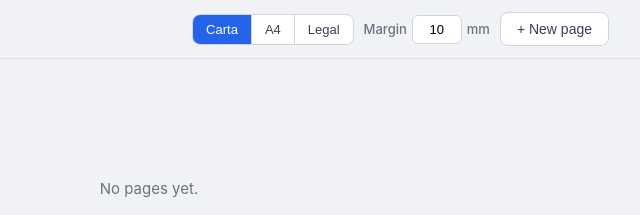
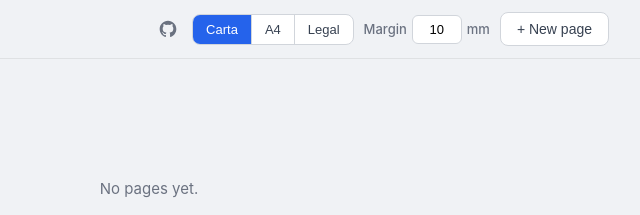
Before and after one commit to IsaiasUziel/printer, an Astro site: page / in a window 1280 px wide. Shown: the top 215 px of the page, 491-1131 px from the left. Built offline with nearby package versions, Linux system fonts and the light colour scheme; Astro itself is replaced by a stand-in of ours.

Commit message:
feat: add GitHub repo link to header

```diff
--- a/src/components/App.tsx
+++ b/src/components/App.tsx
@@ -110,6 +110,17 @@ export default function App() {
           <h1 className="app-title">Print Layout</h1>
 
           <div className="app-actions">
+            <a
+              className="github-link"
+              href="https://github.com/IsaiasUziel/printer"
+              target="_blank"
+              rel="noopener noreferrer"
+              aria-label="View source on GitHub"
+            >
+              <svg xmlns="http://www.w3.org/2000/svg" width="20" height="20" viewBox="0 0 24 24" fill="currentColor" aria-hidden="true">
+                <path d="M12 2C6.477 2 2 6.477 2 12c0 4.418 2.865 8.166 6.839 9.489.5.092.682-.217.682-.482 0-.237-.009-.868-.013-1.703-2.782.604-3.369-1.342-3.369-1.342-.454-1.155-1.11-1.462-1.11-1.462-.908-.62.069-.608.069-.608 1.003.07 1.531 1.03 1.531 1.03.892 1.529 2.341 1.087 2.91.832.092-.647.35-1.088.636-1.338-2.22-.253-4.555-1.11-4.555-4.943 0-1.091.39-1.984 1.029-2.683-.103-.253-.446-1.27.098-2.647 0 0 .84-.269 2.75 1.025A9.578 9.578 0 0 1 12 6.836a9.59 9.59 0 0 1 2.504.337c1.909-1.294 2.747-1.025 2.747-1.025.546 1.377.202 2.394.1 2.647.64.699 1.028 1.592 1.028 2.683 0 3.842-2.339 4.687-4.566 4.935.359.309.678.919.678 1.852 0 1.336-.012 2.415-.012 2.741 0 .267.18.578.688.48C19.138 20.163 22 16.418 22 12c0-5.523-4.477-10-10-10z"/>
+              </svg>
+            </a>
             <div className="btn-group" role="group" aria-label="Paper format">
               {FORMATS.map((f) => (
                 <button
--- a/src/styles/global.css
+++ b/src/styles/global.css
@@ -96,6 +96,17 @@ body {
   gap: 10px;
   flex-wrap: wrap;
 }
+
+/* ── GitHub link ─────────────────────────────────────────── */
+.github-link {
+  display: flex;
+  align-items: center;
+  color: #6b7280;
+  border-radius: 6px;
+  padding: 4px;
+  transition: color 0.15s, background 0.15s;
+}
+.github-link:hover { color: #1a1a1a; background: rgba(0,0,0,0.06); }
 
 /* ── Margin control ──────────────────────────────────────── */
 .margin-ctrl {
```
